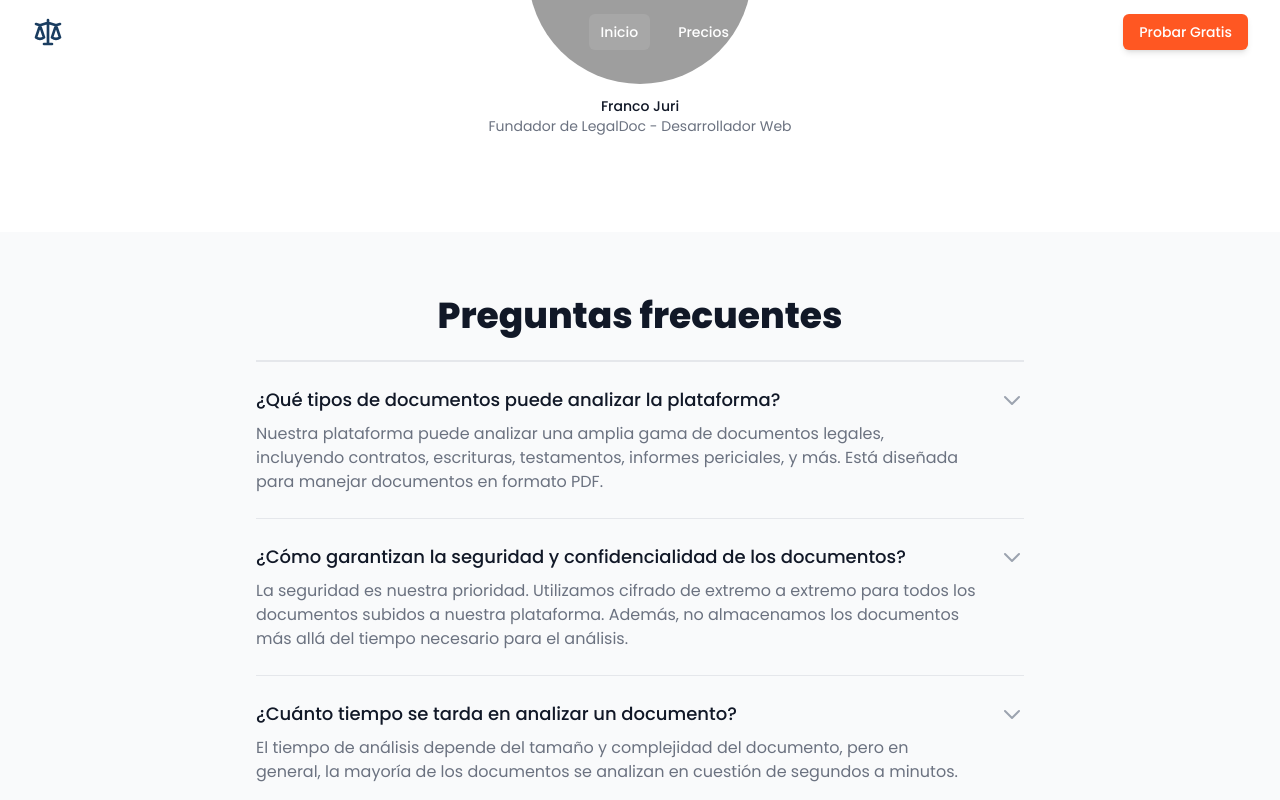
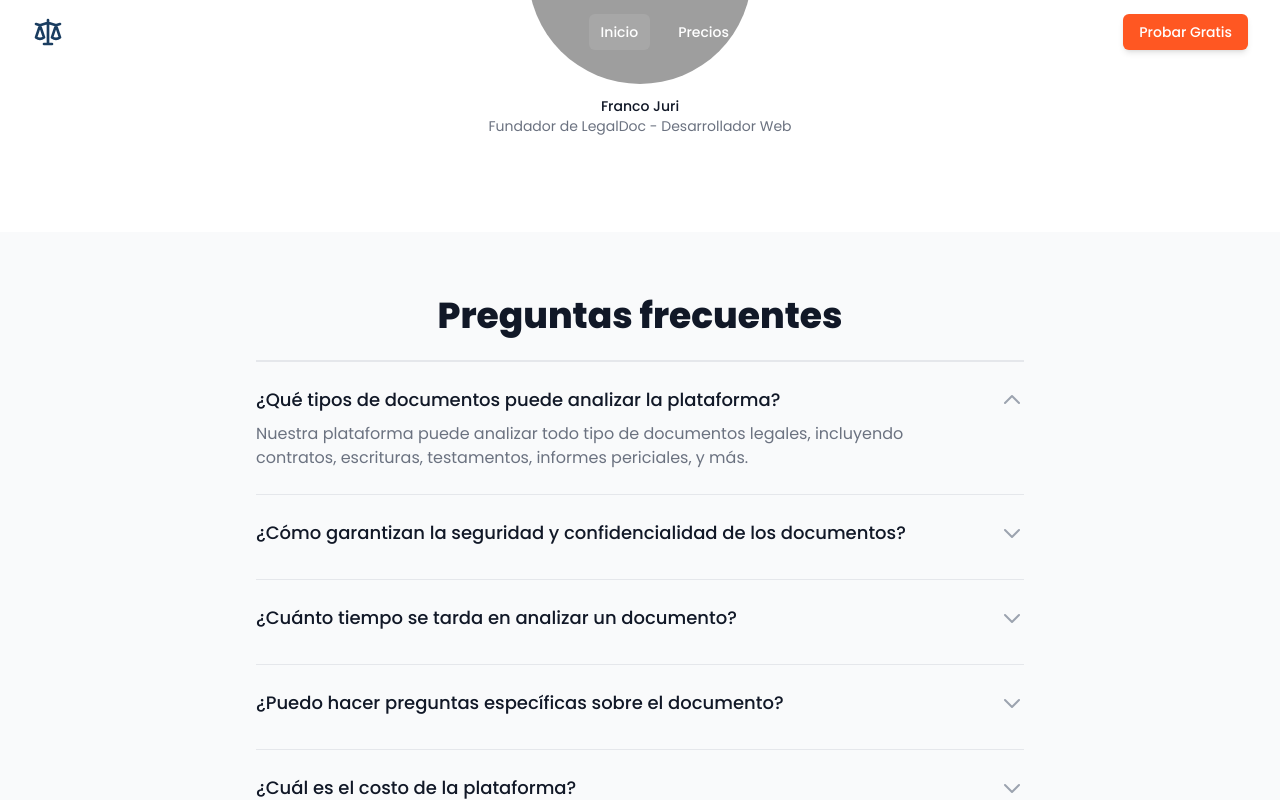
Before and after one commit to FrancoJuri/legaldoc-web, a React (Vite) app: page / in a window 1280 px wide. Both pictures are taken after a click on the button "¿Qué tipos de documentos puede analizar la plataforma?". Shown: the part 3910-4710 px from the top of the page. Built offline with nearby package versions, Linux system fonts and the light colour scheme; grey boxes are pictures that could not be loaded.

Commit message:
home page almost finished, only adding the images and completing the footer left

```diff
--- a/src/components/FAQ.jsx
+++ b/src/components/FAQ.jsx
@@ -1,33 +1,55 @@
-
+import { useState} from 'react';
 
 const FAQ = () => {
     const faqs = [
       {
         question: "¿Qué tipos de documentos puede analizar la plataforma?",
         answer:
-          "Nuestra plataforma puede analizar una amplia gama de documentos legales, incluyendo contratos, escrituras, testamentos, informes periciales, y más. Está diseñada para manejar documentos en formato PDF.",
+          "Nuestra plataforma puede analizar todo tipo de documentos legales, incluyendo contratos, escrituras, testamentos, informes periciales, y más.",
       },
       {
         question: "¿Cómo garantizan la seguridad y confidencialidad de los documentos?",
         answer:
-          "La seguridad es nuestra prioridad. Utilizamos cifrado de extremo a extremo para todos los documentos subidos a nuestra plataforma. Además, no almacenamos los documentos más allá del tiempo necesario para el análisis.",
+          "La seguridad es nuestra prioridad. Tenemos reglas estrictas en nuestra base de datos para que solo tu puedas ver los documentos que subiste.",
       },
       {
         question: "¿Cuánto tiempo se tarda en analizar un documento?",
         answer:
-          "El tiempo de análisis depende del tamaño y complejidad del documento, pero en general, la mayoría de los documentos se analizan en cuestión de segundos a minutos.",
+          "Depende del tamaño del documento. Puedes obtener un resumen en cuestión de segundos y luego puedes hacer la cantidad de preguntas que quieras sobre el documento.",
       },
       {
         question: "¿Puedo hacer preguntas específicas sobre el documento?",
         answer:
-          "Sí, una vez que el documento ha sido analizado, puedes hacer preguntas específicas y nuestra IA te proporcionará respuestas basadas en el contenido del documento.",
+          "Sí, una vez que el documento ha sido analizado, puedes hacer preguntas específicas y nuestra IA te proporcionará respuestas basadas en el contenido del documento y te indicara de que parte del documento se basa la respuesta.",
       },
       {
-        question: "¿La plataforma es compatible con otros softwares legales?",
+        question: "¿Cuál es el costo de la plataforma?",
+        answer: (
+          <>
+            Tenemos los precios mas bajos del mercado (desde $20.000 pesos argentinos x mes) y somos la única plataforma especializada en el sector legal. Por ahora, ofrecemos 2 planes que puedes elegir. La diferencia entre ellos radica en la cantidad de documentos que puedes analizar y la longitud máxima de los mismos. Además, puedes probar nuestra plataforma de forma gratuita antes de decidirte.{' '}
+            <a
+              href="/precios"
+              className="text-blue-600 hover:text-blue-800 font-medium"
+            >
+              Ver precios
+            </a>
+          </>
+        ),
+      },
+      {
+        question: "¿Es posible cancelar mi suscripción en cualquier momento?",
         answer:
-          "Estamos trabajando continuamente en integraciones con otros softwares legales populares. Actualmente, ofrecemos API para facilitar la integración con tus herramientas existentes.",
+          "Sí, puedes cancelar tu suscripción en cualquier momento. No hay tarifas ocultas ni penalizaciones.",
       },
     ]
+
+    // Agregar estado para controlar la pregunta abierta
+    const [openQuestion, setOpenQuestion] = useState(null);
+
+    // Función para manejar el click en una pregunta
+    const toggleQuestion = (questionIndex) => {
+      setOpenQuestion(openQuestion === questionIndex ? null : questionIndex);
+    };
 
     return (
       <div className="bg-gray-50">
@@ -35,14 +57,19 @@ const FAQ = () => {
           <div className="max-w-3xl mx-auto divide-y-2 divide-gray-200">
             <h2 className="text-center text-3xl font-extrabold text-gray-900 sm:text-4xl">Preguntas frecuentes</h2>
             <dl className="mt-6 space-y-6 divide-y divide-gray-200">
-              {faqs.map((faq) => (
+              {faqs.map((faq, index) => (
                 <div key={faq.question} className="pt-6">
                   <dt className="text-lg">
-                    <button className="text-left w-full flex justify-between items-start text-gray-400">
+                    <button
+                      onClick={() => toggleQuestion(index)}
+                      className="text-left w-full flex justify-between items-start text-gray-400"
+                    >
                       <span className="font-medium text-gray-900">{faq.question}</span>
                       <span className="ml-6 h-7 flex items-center">
                         <svg
-                          className="h-6 w-6 transform rotate-0"
+                          className={`h-6 w-6 transform ${
+                            openQuestion === index ? "rotate-180" : "rotate-0"
+                          } transition-transform duration-200`}
                           xmlns="http://www.w3.org/2000/svg"
                           fill="none"
                           viewBox="0 0 24 24"
@@ -54,12 +81,46 @@ const FAQ = () => {
                       </span>
                     </button>
                   </dt>
-                  <dd className="mt-2 pr-12">
+                  <dd
+                    className={`mt-2 pr-12 transition-all duration-300 ease-in-out ${
+                      openQuestion === index
+                        ? "max-h-96 opacity-100 transform translate-y-0"
+                        : "max-h-0 opacity-0 transform -translate-y-2 overflow-hidden"
+                    }`}
+                  >
                     <p className="text-base text-gray-500">{faq.answer}</p>
                   </dd>
                 </div>
               ))}
             </dl>
+          </div>
+
+          {/* Nuevo banner */}
+          <div className="max-w-3xl mx-auto mt-12 bg-blue-600 rounded-lg py-8 px-6">
+            <div className="text-center">
+              <h3 className="text-2xl font-bold text-white mb-4">
+                ¿Tienes más dudas?
+              </h3>
+              <p className="text-white mb-6">
+                Estamos aquí para ayudarte con todas tus consultas
+              </p>
+              <a
+                href="https://wa.me/TUNUMERO"
+                target="_blank"
+                rel="noopener noreferrer"
+                className="inline-flex items-center bg-white text-blue-600 px-6 py-3 rounded-lg font-medium hover:bg-blue-50 transition-colors duration-200"
+              >
+                <svg
+                  className="w-6 h-6 mr-2"
+                  fill="currentColor"
+                  viewBox="0 0 24 24"
+                  xmlns="http://www.w3.org/2000/svg"
+                >
+                  <path d="M.057 24l1.687-6.163c-1.041-1.804-1.588-3.849-1.587-5.946.003-6.556 5.338-11.891 11.893-11.891 3.181.001 6.167 1.24 8.413 3.488 2.245 2.248 3.481 5.236 3.48 8.414-.003 6.557-5.338 11.892-11.893 11.892-1.99-.001-3.951-.5-5.688-1.448l-6.305 1.654zm6.597-3.807c1.676.995 3.276 1.591 5.392 1.592 5.448 0 9.886-4.434 9.889-9.885.002-5.462-4.415-9.89-9.881-9.892-5.452 0-9.887 4.434-9.889 9.884-.001 2.225.651 3.891 1.746 5.634l-.999 3.648 3.742-.981zm11.387-5.464c-.074-.124-.272-.198-.57-.347-.297-.149-1.758-.868-2.031-.967-.272-.099-.47-.149-.669.149-.198.297-.768.967-.941 1.165-.173.198-.347.223-.644.074-.297-.149-1.255-.462-2.39-1.475-.883-.788-1.48-1.761-1.653-2.059-.173-.297-.018-.458.13-.606.134-.133.297-.347.446-.521.151-.172.2-.296.3-.495.099-.198.05-.372-.025-.521-.075-.148-.669-1.611-.916-2.206-.242-.579-.487-.501-.669-.51l-.57-.01c-.198 0-.52.074-.792.372s-1.04 1.016-1.04 2.479 1.065 2.876 1.213 3.074c.149.198 2.095 3.2 5.076 4.487.709.306 1.263.489 1.694.626.712.226 1.36.194 1.872.118.571-.085 1.758-.719 2.006-1.413.248-.695.248-1.29.173-1.414z"/>
+                </svg>
+                Contáctanos por WhatsApp
+              </a>
+            </div>
           </div>
         </div>
       </div>
--- a/src/components/Hero.jsx
+++ b/src/components/Hero.jsx
@@ -22,7 +22,7 @@ const Hero = () => (
               </div>
             </div>
             <p className="mt-3 text-xs text-indigo-100 sm:text-sm">
-              Los abogados ahorran un promedio de 5 horas por semana usando nuestra plataforma
+              Los abogados ahorran un promedio de 8 horas por semana usando nuestra plataforma
             </p>
           </div>
 
--- a/src/index.css
+++ b/src/index.css
@@ -5,3 +5,29 @@
 html, body{
   scroll-behavior: smooth;
 }
+
+/* Estilos personalizados para el scrollbar */
+::-webkit-scrollbar {
+  width: 10px;
+}
+
+::-webkit-scrollbar-track {
+  background: #f2f8fd;
+  border-radius: 8px;
+}
+
+::-webkit-scrollbar-thumb {
+  background: #2b82c5;
+  border-radius: 8px;
+  border: 2px solid #f2f8fd;
+}
+
+::-webkit-scrollbar-thumb:hover {
+  background: #1d69ac;
+}
+
+/* Firefox */
+* {
+  scrollbar-width: thin;
+  scrollbar-color: #2b82c5 #f2f8fd;
+}
--- a/src/ui/Navbar.jsx
+++ b/src/ui/Navbar.jsx
@@ -38,19 +38,23 @@ const Navbar = () => {
         <header>
             {isMenuOpen && (
                 <div
-                    className="fixed inset-0 top-[calc(100vh-280px)] md:top-16 bg-black bg-opacity-50"
+                    className="fixed inset-0 top-16 bg-black bg-opacity-50 z-40"
                     onClick={() => setIsMenuOpen(false)}
                 ></div>
             )}
             <nav className={`fixed w-full top-0 left-0 z-50 transition-all duration-300 ${
-                hasScrolled ? 'bg-white/95 backdrop-blur-sm' : 'bg-transparent'
+                isMenuOpen
+                    ? 'bg-white'
+                    : hasScrolled
+                        ? 'bg-white/95 backdrop-blur-sm'
+                        : 'bg-transparent'
             }`}>
                 <div className="max-w-7xl mx-auto px-4 sm:px-6 lg:px-8">
                     <div className="flex items-center justify-between h-16">
                     {/* Logo */}
                     <div className="flex-shrink-0">
                         <Link to="/" className="block h-8 w-auto">
-                            <Logo hasScrolled={hasScrolled} />
+                            <Logo hasScrolled={hasScrolled || isMenuOpen} />
                         </Link>
                     </div>
 
@@ -93,13 +97,13 @@ const Navbar = () => {
 
                     {/* Mobile menu button */}
                     <div className="flex items-center md:hidden">
-                        <Link to="/register" className="mr-4 bg-highlight hover:bg-highlight-600 text-white px-3 py-2 rounded-md text-sm font-medium shadow-md">
+                        <Link to="/register" className="mr-4 max-[370px]:mr-1 bg-highlight hover:bg-highlight-600 text-white px-3 py-2 rounded-md text-sm font-medium shadow-md max-[370px]:text-xs max-[370px]:px-2">
                             Probar Gratis
                         </Link>
                         <button
                             onClick={() => setIsMenuOpen(!isMenuOpen)}
                             className={`inline-flex items-center justify-center p-2 rounded-md ${
-                                hasScrolled
+                                hasScrolled || isMenuOpen
                                     ? 'text-gray-400 hover:text-gray-500 hover:bg-gray-100'
                                     : 'text-white hover:text-white hover:bg-white/10'
                             } focus:outline-none focus:ring-2 focus:ring-offset-2 focus:ring-blue-500`}
@@ -120,7 +124,13 @@ const Navbar = () => {
                 </div>
 
                 {/* Mobile menu */}
-                <div className={`md:hidden ${isMenuOpen ? 'block' : 'hidden'} bg-white fixed inset-0 top-[64px] h-[calc(100vh-64px)] z-40`}>
+                <div
+                    className={`md:hidden transform transition-all duration-300 ease-in-out ${
+                        isMenuOpen
+                            ? 'opacity-100 translate-y-0'
+                            : 'opacity-0 -translate-y-2 pointer-events-none'
+                    } bg-white absolute w-full shadow-lg`}
+                >
                     <div className="px-2 pt-2 pb-3 space-y-1 sm:px-3">
                         <Link
                             to="/"
```
